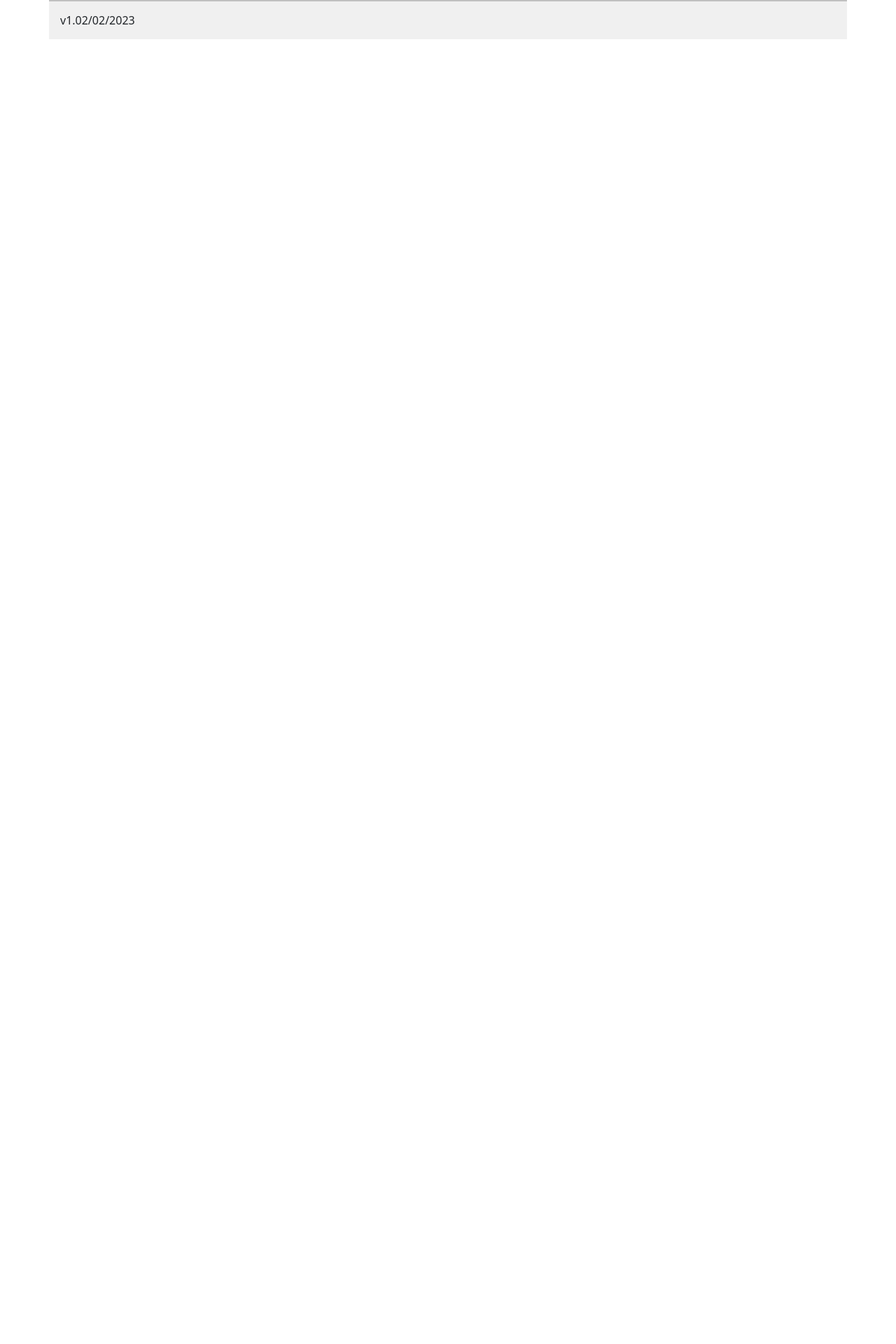
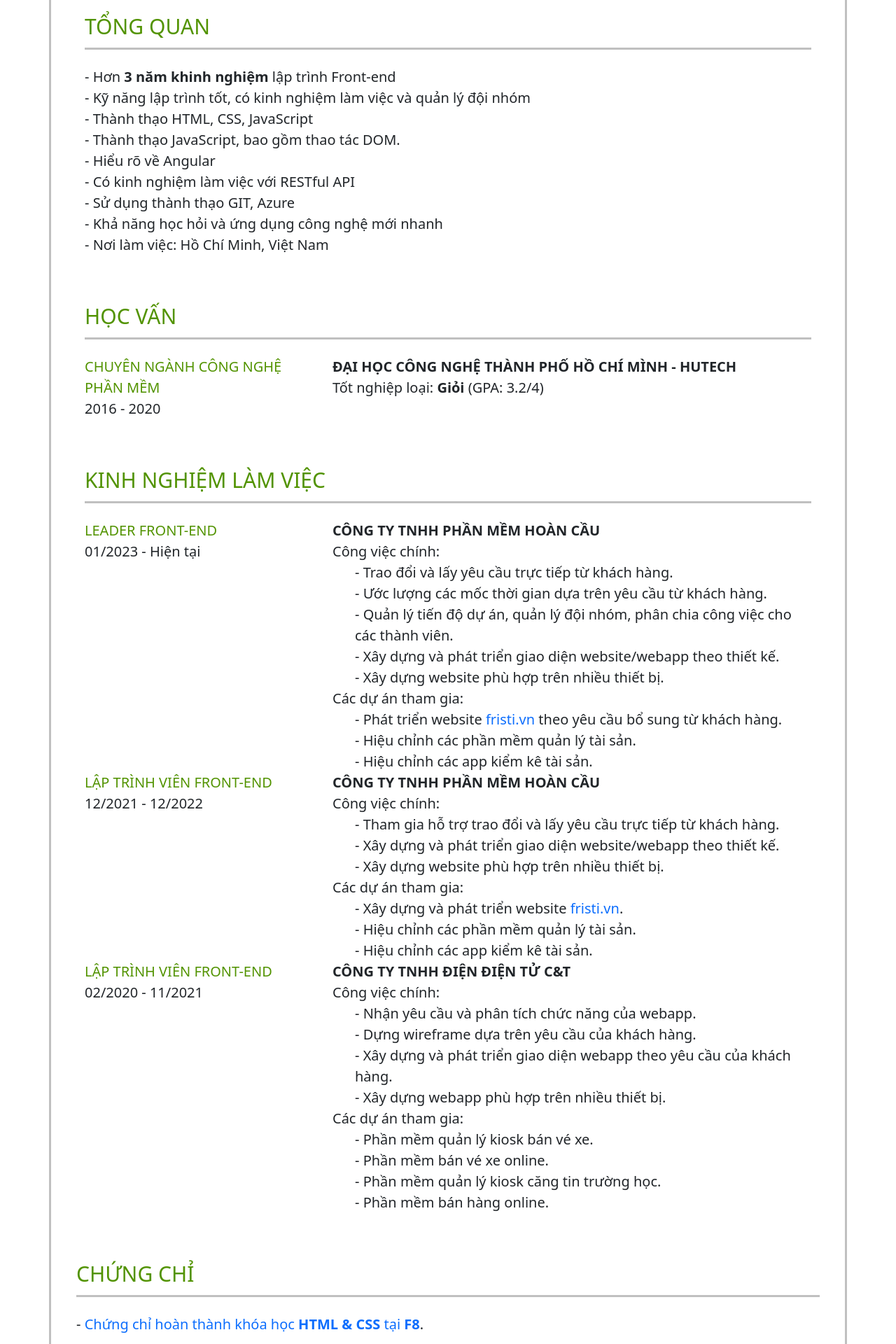
Before and after one commit to maiphuocloc/maiphuocloc.github.io, an Angular app: page /cv in a window 1280 px wide. Shown: the part 500-2420 px from the top of the page at 70% size. Before the commit the page ends 800 px from the top, so only its background shows below. Built offline with nearby package versions, Linux system fonts and the light colour scheme.

Commit message:
update cv

```diff
--- a/src/app/pages/curriculum-vitae/curriculum-vitae.component.css
+++ b/src/app/pages/curriculum-vitae/curriculum-vitae.component.css
@@ -46,18 +46,18 @@
     font-size: var(--font-size-content);
 }
 
-.work-experience ul li, .certificate ul li{
+.overview ul li, .work-experience ul li, .certificate ul li{
     list-style: none;
 }
 
-.work-experience li:before, .certificate li:before {
+.overview li:before, .work-experience li:before, .certificate li:before {
     content: "- ";
 }
 
 .skill .skill-box {
     border: 1px solid var(--main-color);
     border-radius: 50px;
-
+    max-width: 621px;
 }
 
 .skill-box .skill-point {
--- a/src/app/pages/curriculum-vitae/curriculum-vitae.component.html
+++ b/src/app/pages/curriculum-vitae/curriculum-vitae.component.html
@@ -1,5 +1,5 @@
 <div class="curriculum-vitae">
-    <div class="personal_information row mb-sm-5 m-md-0 p-4 p-sm-5">
+    <div *ngIf="menuFunction.personalInformation" class="personal_information row mb-sm-5 m-md-0 p-4 p-sm-5">
         <div class="avatar-box col-4 m-0 p-0">
             <img src="../../../assets/curriculum-vitae/avatar.jpg" alt="">
         </div>
@@ -45,7 +45,7 @@
     </div>
 
 
-    <div class="user-contact d-sm-none px-3 pb-3 px-sm-5 pb-sm-5">
+    <div *ngIf="menuFunction.personalInformation" class="user-contact d-sm-none px-3 pb-3 px-sm-5 pb-sm-5">
         <div class="d-flex row m-0 p-0">
             <div class="col-12 p-0 d-flex align-items-center">
                 <span><i class="fa-solid fa-calendar"></i> <span class="ms-3">14/09/1998</span></span>
@@ -76,6 +76,21 @@
                 thiện.</span>
         </div>
 
+        <div *ngIf="menuFunction.overview" class="overview p-3 px-sm-5 pb-sm-5">
+            <p class="cv-title m-0 pb-2 mb-3 mb-sm-4">TỔNG QUAN</p>
+            <ul class="m-0 p-0">
+                <li>Hơn <b>3 năm khinh nghiệm</b> lập trình Front-end</li>
+                <li>Kỹ năng lập trình tốt, có kinh nghiệm làm việc và quản lý đội nhóm</li>
+                <li>Thành thạo HTML, CSS, JavaScript</li>
+                <li>Thành thạo JavaScript, bao gồm thao tác DOM.</li>
+                <li>Hiểu rõ về Angular</li>
+                <li>Có kinh nghiệm làm việc với RESTful API</li>
+                <li>Sử dụng thành thạo GIT, Azure</li>
+                <li>Khả năng học hỏi và ứng dụng công nghệ mới nhanh</li>
+                <li>Nơi làm việc: Hồ Chí Minh, Việt Nam</li>
+            </ul>
+        </div>
+
         <div *ngIf="menuFunction.education" class="education p-3 px-sm-5 pb-sm-5">
             <p class="cv-title m-0 pb-2 mb-3 mb-sm-4">HỌC VẤN</p>
             <div class="row">
@@ -94,54 +109,8 @@
             <p class="cv-title m-0 pb-2 mb-3 mb-sm-4">KINH NGHIỆM LÀM VIỆC</p>
             <div class="row">
                 <div class="col-12 col-md-4">
-                    <p class="cv-content m-0">LẬP TRÌNH VIÊN FRONT-END</p>
-                    <p class="m-0">02/2020 - 11/2021</p>
-                </div>
-                <div class="col-12 col-md-8">
-                    <b>CÔNG TY TNHH ĐIỆN ĐIỆN TỬ C&T</b>
-                    <p class="m-0">Công việc chính:</p>
-                    <ul class="m-0">
-                        <li>Nhận yêu cầu và phân tích chức năng của webapp.</li>
-                        <li>Dựng wireframe dựa trên yêu cầu của khách hàng.</li>
-                        <li>Xây dựng và phát triển giao diện webapp theo yêu cầu của khách hàng.</li>
-                        <li>Xây dựng webapp phù hợp trên nhiều thiết bị.</li>
-                    </ul>
-                    <p class="m-0">Các dự án tham gia:</p>
-                    <ul>
-                        <li>Phần mềm quản lý kiosk bán vé xe.</li>
-                        <li>Phần mềm bán vé xe online.</li>
-                        <li>Phần mềm quản lý kiosk căng tin trường học.</li>
-                        <li>Phần mềm bán hàng online.</li>
-                    </ul>
-                </div>
-            </div>
-            <div class="row">
-                <div class="col-12 col-md-4">
-                    <p class="cv-content m-0">LẬP TRÌNH VIÊN FRONT-END</p>
-                    <p class="m-0">12/2021 - 12/2022</p>
-                </div>
-                <div class="col-12 col-md-8">
-                    <b>CÔNG TY TNHH PHẦN MỀM HOÀN CẦU</b>
-                    <p class="m-0">Công việc chính:</p>
-                    <ul class="m-0">
-                        <li>Tham gia hỗ trợ trao đổi và lấy yêu cầu trực tiếp từ khách hàng.</li>
-                        <li>Xây dựng và phát triển giao diện website/webapp theo thiết kế.</li>
-                        <li>Xây dựng website phù hợp trên nhiều thiết bị.</li>
-                    </ul>
-                    <p class="m-0">Các dự án tham gia:</p>
-                    <ul>
-                        <li>Xây dựng và phát triển website <a href="https://www.fristi.vn"
-                                target="_blank">fristi.vn</a>.
-                        </li>
-                        <li>Hiệu chỉnh các phần mềm quản lý tài sản.</li>
-                        <li>Hiệu chỉnh các app kiểm kê tài sản.</li>
-                    </ul>
-                </div>
-            </div>
-            <div class="row">
-                <div class="col-12 col-md-4">
                     <p class="cv-content m-0">LEADER FRONT-END</p>
-                    <p class="m-0">01/2023 - 03/2023</p>
+                    <p class="m-0">01/2023 - Hiện tại</p>
                 </div>
                 <div class="col-12 col-md-8">
                     <b>CÔNG TY TNHH PHẦN MỀM HOÀN CẦU</b>
@@ -163,10 +132,61 @@
                     </ul>
                 </div>
             </div>
+            <div class="row">
+                <div class="col-12 col-md-4">
+                    <p class="cv-content m-0">LẬP TRÌNH VIÊN FRONT-END</p>
+                    <p class="m-0">12/2021 - 12/2022</p>
+                </div>
+                <div class="col-12 col-md-8">
+                    <b>CÔNG TY TNHH PHẦN MỀM HOÀN CẦU</b>
+                    <p class="m-0">Công việc chính:</p>
+                    <ul class="m-0">
+                        <li>Tham gia hỗ trợ trao đổi và lấy yêu cầu trực tiếp từ khách hàng.</li>
+                        <li>Xây dựng và phát triển giao diện website/webapp theo thiết kế.</li>
+                        <li>Xây dựng website phù hợp trên nhiều thiết bị.</li>
+                    </ul>
+                    <p class="m-0">Các dự án tham gia:</p>
+                    <ul class="m-0">
+                        <li>Xây dựng và phát triển website <a href="https://www.fristi.vn"
+                                target="_blank">fristi.vn</a>.
+                        </li>
+                        <li>Hiệu chỉnh các phần mềm quản lý tài sản.</li>
+                        <li>Hiệu chỉnh các app kiểm kê tài sản.</li>
+                    </ul>
+                </div>
+            </div>
+            <div class="row">
+                <div class="col-12 col-md-4">
+                    <p class="cv-content m-0">LẬP TRÌNH VIÊN FRONT-END</p>
+                    <p class="m-0">02/2020 - 11/2021</p>
+                </div>
+                <div class="col-12 col-md-8">
+                    <b>CÔNG TY TNHH ĐIỆN ĐIỆN TỬ C&T</b>
+                    <p class="m-0">Công việc chính:</p>
+                    <ul class="m-0">
+                        <li>Nhận yêu cầu và phân tích chức năng của webapp.</li>
+                        <li>Dựng wireframe dựa trên yêu cầu của khách hàng.</li>
+                        <li>Xây dựng và phát triển giao diện webapp theo yêu cầu của khách hàng.</li>
+                        <li>Xây dựng webapp phù hợp trên nhiều thiết bị.</li>
+                    </ul>
+                    <p class="m-0">Các dự án tham gia:</p>
+                    <ul class="m-0">
+                        <li>Phần mềm quản lý kiosk bán vé xe.</li>
+                        <li>Phần mềm bán vé xe online.</li>
+                        <li>Phần mềm quản lý kiosk căng tin trường học.</li>
+                        <li>Phần mềm bán hàng online.</li>
+                    </ul>
+                </div>
+            </div>
+        </div>
+
+        <div *ngIf="menuFunction.projects" class="work-experience p-3 px-sm-5 pb-sm-5">
+            <p class="cv-title m-0 pb-2 mb-3 mb-sm-4">DỰ ÁN</p>
+
         </div>
 
         <div *ngIf="menuFunction.skills || menuFunction.certificate" class="skills-certificate p-3 px-sm-5 pb-sm-5 row">
-            <div *ngIf="menuFunction.skills" class="skills col-12 col-sm-6">
+            <div *ngIf="menuFunction.skills" class="skills col-12" [ngClass]="{'col-sm-6': menuFunction.certificate}">
                 <p class="cv-title m-0 pb-2 mb-3 mb-sm-4">CÁC KỸ NĂNG</p>
                 <div *ngFor="let item of listSkills" class="skill">
                     <p class="mx-0 my-2">{{item.name}}</p>
@@ -175,7 +195,7 @@
                     </div>
                 </div>
             </div>
-            <div *ngIf="menuFunction.certificate" class="certificate col-12 pt-4 p-sm-0 col-sm-6">
+            <div *ngIf="menuFunction.certificate" class="certificate col-12 pt-4 p-sm-0" [ngClass]="{'col-sm-6': menuFunction.skills}">
                 <p class="cv-title m-0 pb-2 mb-3 mb-sm-4">CHỨNG CHỈ</p>
                 <ul class="m-0 p-0">
                     <li><a href="../../../assets/curriculum-vitae/certificate/certificate_html_css.png"
--- a/src/app/pages/curriculum-vitae/curriculum-vitae.component.ts
+++ b/src/app/pages/curriculum-vitae/curriculum-vitae.component.ts
@@ -37,15 +37,17 @@ export class CurriculumVitaeComponent implements OnInit {
   ]
 
   menuFunction = {
-    Overview: true,
-    careerObjectives: true,
+    personalInformation: true,
+    careerObjectives: false,
+    overview: true,
     education: true,
     workExperience: true,
-    skills: true,
+    projects: false,
+    skills: false,
     certificate: true,
   }
 
-  showCV: boolean = false;
+  showCV: boolean = true;
 
   ngOnInit(): void {
   }
```
Also changed, not shown: 6 other files (tests, documents, lock files or other folders).
